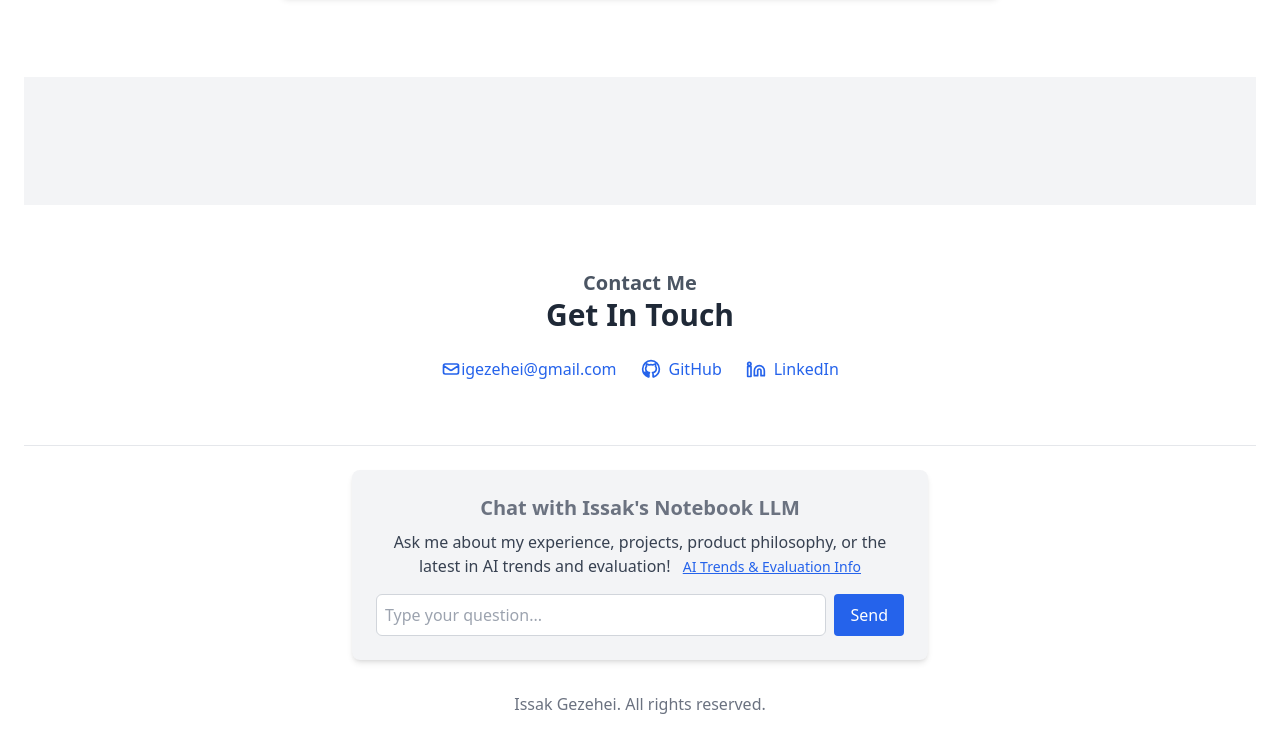
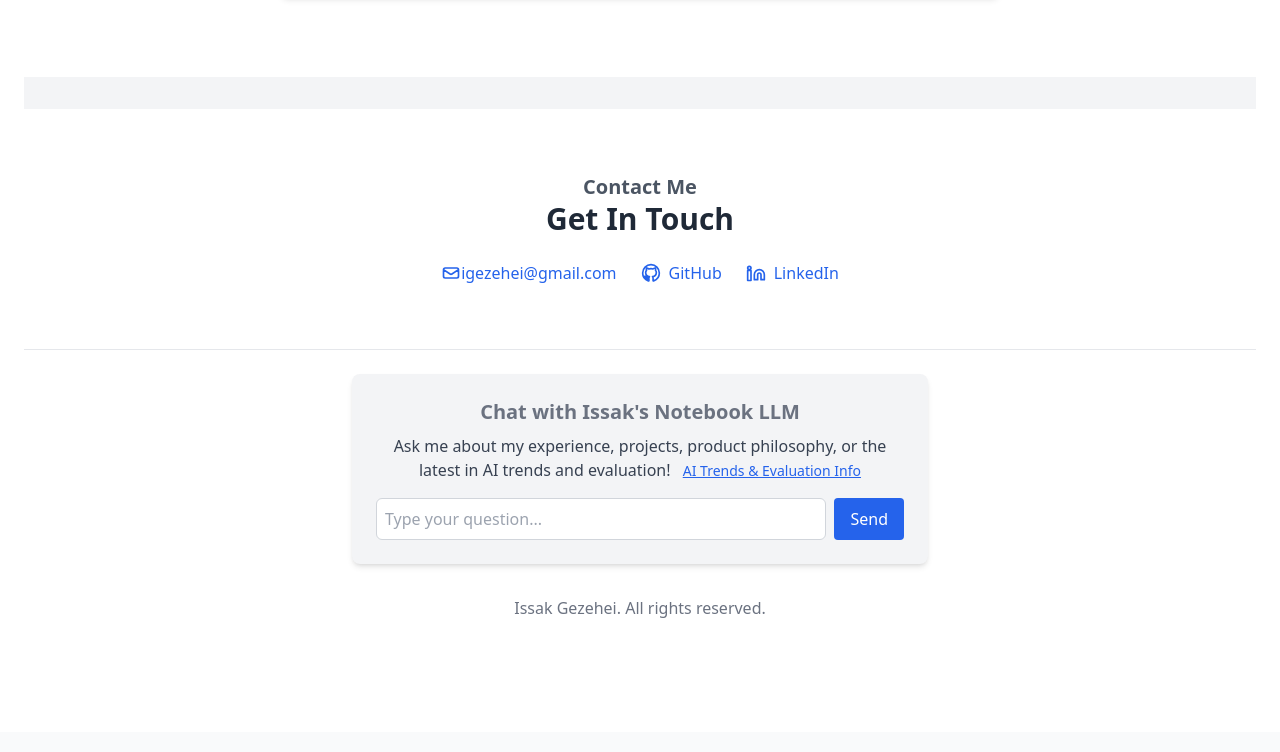
Before and after one commit to igezehei/igezehei.github.io, a plain HTML site: page index.html in a window 1280 px wide. Shown: the part 833-1585 px from the top of the page. Drawn offline with nearby package versions, Linux system fonts and the light colour scheme.

Commit message:
Remove duplicate 'Hi there!' section and adjust padding in the layout

```diff
--- a/index.html
+++ b/index.html
@@ -62,7 +62,7 @@
       </div>
     </div>
 
-    <section class="bg-gray-100 py-16 px-6">
+    <section class="bg-gray-100 py-4 px-6">
     <!-- Removed duplicate 'Hi there!' section -->
     </section>
 
```
